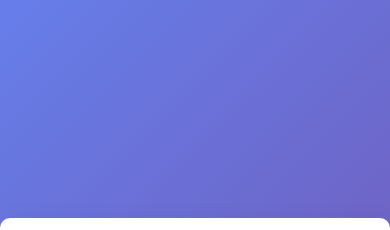
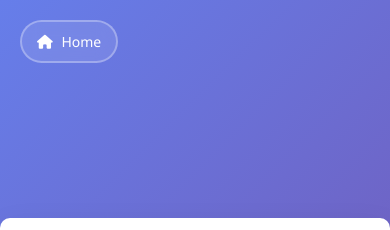
Before and after one commit to Harshhdhankhar/PWA-, a website: page public/admin-login.html in a window 390 px wide. Shown: the top 230 px of the page. Drawn offline with Linux system fonts and the light colour scheme.

Commit message:
Add home button to admin login page and fix phone validation
- Add navigation home button to admin login page with modern styling
- Fix Twilio OTP phone number format validation for Indian numbers
- Support multiple phone input formats with proper E.164 conversion

```diff
--- a/public/admin-login.html
+++ b/public/admin-login.html
@@ -89,7 +89,45 @@
         .login-btn:disabled {
             opacity: 0.6;
             cursor: not-allowed;
-            transform: none;
+        }
+
+        .loading {
+            display: inline-block;
+            width: 16px;
+            height: 16px;
+            border: 2px solid #ffffff;
+            border-radius: 50%;
+            border-top-color: transparent;
+            animation: spin 1s ease-in-out infinite;
+        }
+
+        @keyframes spin {
+            to { transform: rotate(360deg); }
+        }
+
+        .home-btn {
+            position: absolute;
+            top: 20px;
+            left: 20px;
+            background: rgba(255, 255, 255, 0.1);
+            color: white;
+            border: 2px solid rgba(255, 255, 255, 0.3);
+            padding: 10px 15px;
+            border-radius: 25px;
+            text-decoration: none;
+            font-size: 14px;
+            transition: all 0.3s ease;
+            backdrop-filter: blur(10px);
+        }
+
+        .home-btn:hover {
+            background: rgba(255, 255, 255, 0.2);
+            border-color: rgba(255, 255, 255, 0.5);
+            transform: translateY(-2px);
+        }
+
+        .home-btn i {
+            margin-right: 5px;
         }
 
         .alert {
@@ -110,23 +148,13 @@
             color: #721c24;
             border: 1px solid #f5c6cb;
         }
-
-        .loading {
-            display: inline-block;
-            width: 20px;
-            height: 20px;
-            border: 3px solid #ffffff;
-            border-radius: 50%;
-            border-top-color: transparent;
-            animation: spin 1s ease-in-out infinite;
-        }
-
-        @keyframes spin {
-            to { transform: rotate(360deg); }
-        }
     </style>
 </head>
 <body>
+    <a href="/" class="home-btn">
+        <i class="fas fa-home"></i> Home
+    </a>
+
     <div class="login-container">
         <div class="login-header">
             <h1><i class="fas fa-shield-alt"></i> Admin Panel</h1>
```
